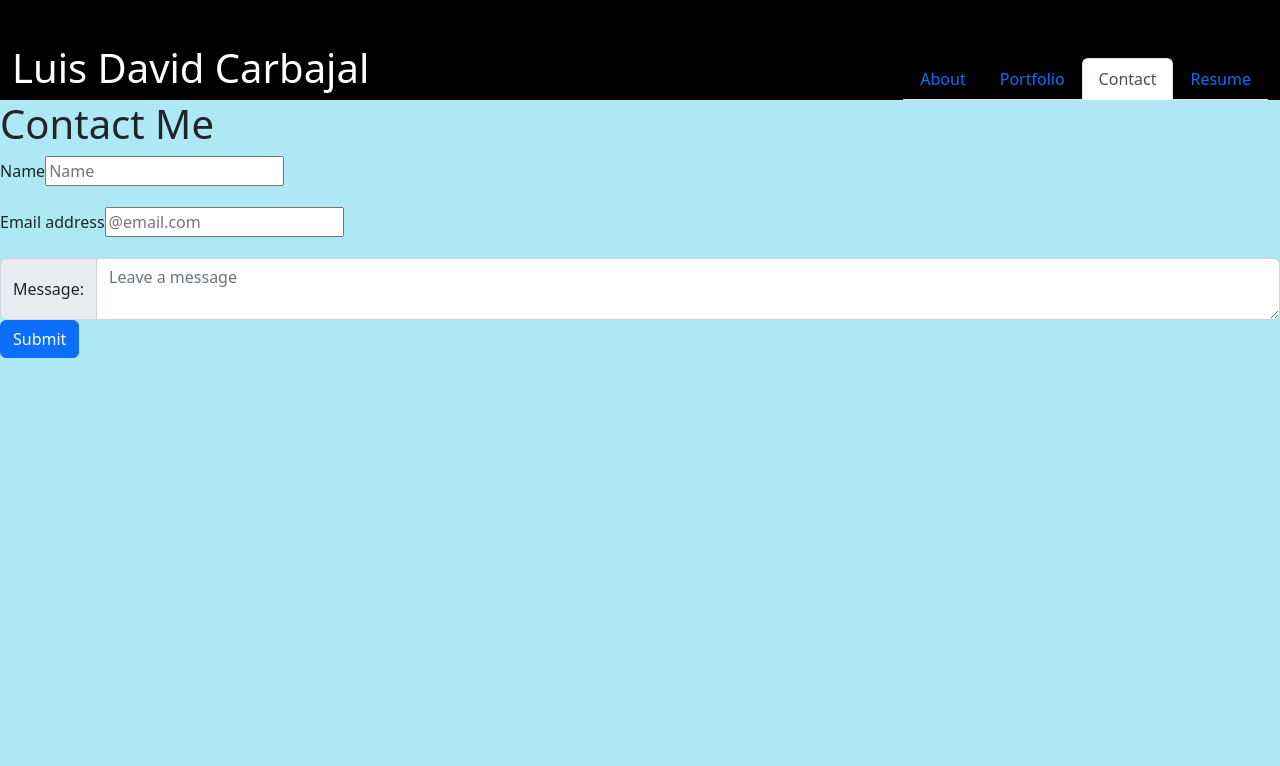
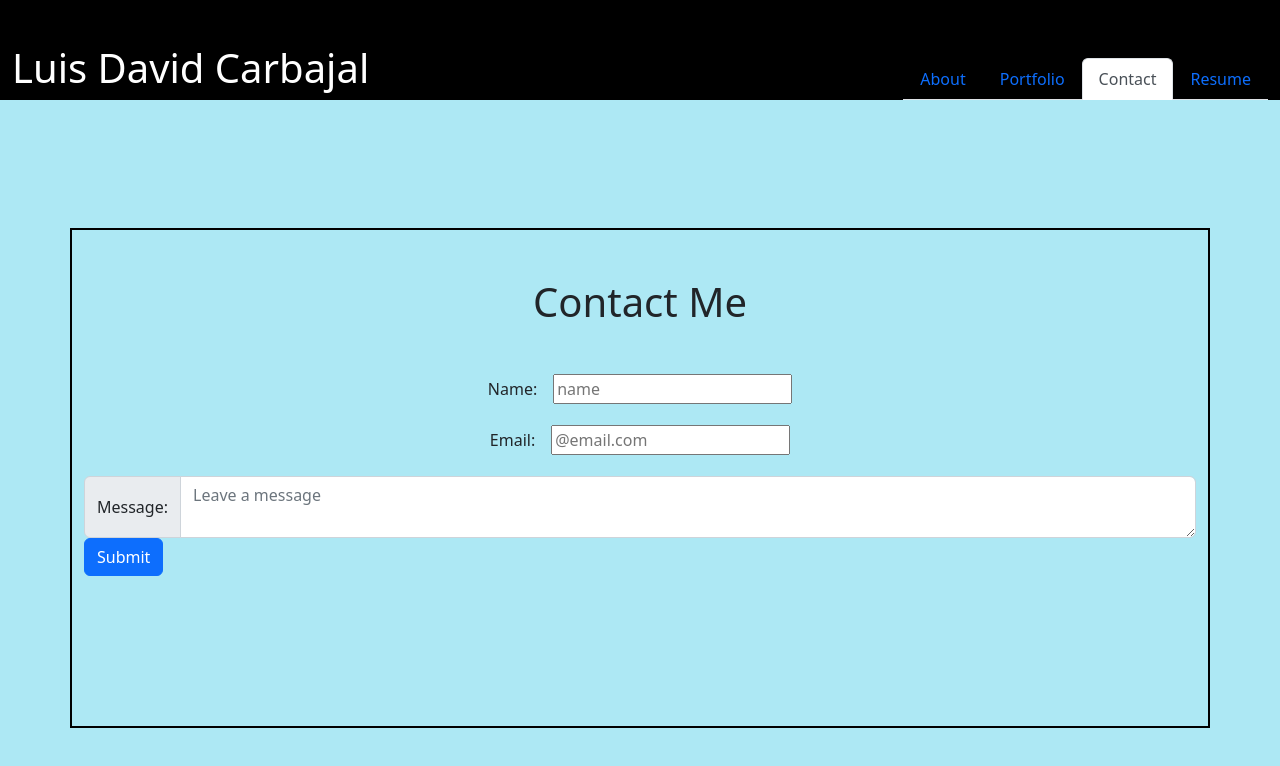
Before and after one commit to Luis00809/Portfolio, a React (Vite) app: page /contact in a window 1280 px wide. Shown: the top 766 px of the page. Built offline with nearby package versions, Linux system fonts and the light colour scheme.

Commit message:
styles contact box

```diff
--- a/src/pages/Contact.jsx
+++ b/src/pages/Contact.jsx
@@ -1,5 +1,13 @@
 import validateEmail from '../utils/helpers';
 import { useState } from 'react';
+
+const styles = {
+    box: {
+        border: "2px solid black",
+        marginTop: "8rem",
+        height: "500px"
+    }
+}
 
 export default function Contact() {
 
@@ -48,28 +56,30 @@ export default function Contact() {
     };
 
     return (
-        <div>
-            <h1>Contact Me</h1>
+        <div style={styles.box} className='container '>
+            <h1 className='text-center mb-5 mt-5'>Contact Me</h1>
             <form onSubmit={handleSubmit}>
-                    <div className="mb-3">
-                        <label htmlFor="exampleInputEmail1" className="form-label">Name</label>
+                    <div className="mb-3 text-center">
+                        <label htmlFor="exampleInputEmail1" className="  form-label">Name:</label>
                         <input
                             value={name}
                             name='name'
                             onChange={handleInputChange}
                             type='text'
-                            placeholder='Name'
+                            placeholder='name'
+                            className='ms-3'
                         />
                     </div>
 
-                <div className="mb-3">
-                    <label htmlFor="exampleInputEmail1" className="form-label">Email address</label>
+                <div className="mb-3 text-center">
+                    <label htmlFor="exampleInputEmail1" className="form-label">Email:</label>
                     <input
                             value={email}
                             name='email'
                             onChange={handleInputChange}
                             type='email'
                             placeholder='@email.com'
+                            className='ms-3'
                         />
                 </div>
 
```
